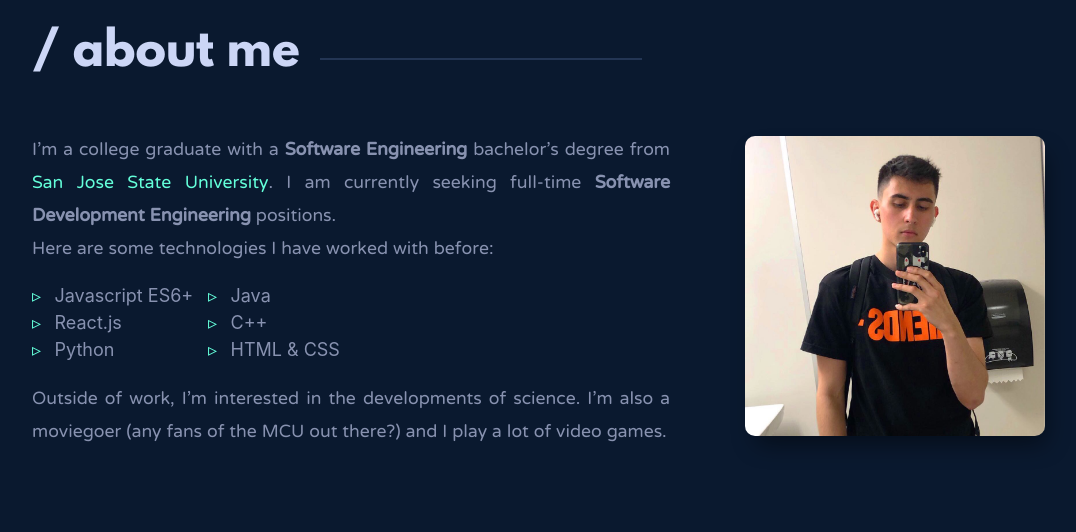
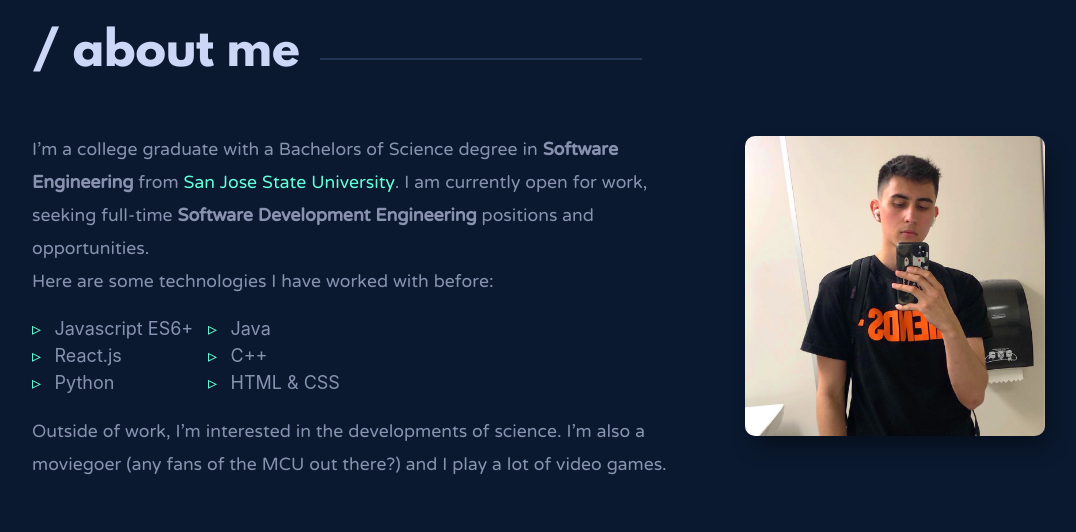
Before and after one commit to sairabbas/sairabbas.github.io, a React (Create React App) app: page / in a window 1280 px wide. Shown: the part 740-1272 px from the top of the page, without its empty margins (160-1236 px from the left). Built offline with nearby package versions, Linux system fonts and the light colour scheme.

Commit message:
cleaned up some descriptions

```diff
--- a/src/components/About.js
+++ b/src/components/About.js
@@ -19,12 +19,12 @@ export default class About extends React.Component {
                 / about me
                 </span>
                     <p className="about-desc">
-                        I'm a college graduate with a <b>Software Engineering</b> bachelor's degree from
+                        I'm a college graduate with a Bachelors of Science degree in <b>Software Engineering</b> from
                         <a href="https://www.sjsu.edu/bsse/" target="_blank">
                             {" "}
                             San Jose State University
                         </a>
-                        . I am currently seeking full-time <b>Software Development Engineering</b> positions.
+                        . I am currently open for work, seeking full-time <b>Software Development Engineering</b> positions and opportunities.
                         <br></br>
                         Here are some technologies I have worked with before:
                     </p>
--- a/src/data/ProjectsData.js
+++ b/src/data/ProjectsData.js
@@ -69,16 +69,16 @@ export default {
             link: "https://github.com/sairabbas/2Do",
         },
         {
-            title: "Tic Tac Toe",
-            desc: "A tic tac toe board game that has two players play against each other to win, it's graphical user interface is Java GUI based",
-            techStack: "Java MVC Spring",
-            link: "https://github.com/sairabbas/TicTacToe",
+            title: "MockFB",
+            desc: "A Facebook mockup application that explores the social network's ability to connect other user's with one another, it's graphical user interface is Java Swing based",
+            techStack: "Java Observer Swing",
+            link: "https://github.com/sairabbas/MockFB",
         },
         {
-            title: "MockFB",
-            desc: "A Facebook mockup application that explores the social network's ability to connect other user's with one another, it's GUI is also Java GUI based",
-            techStack: "Java Observer/MVC Spring",
-            link: "https://github.com/sairabbas/MockFB",
+            title: "Tic Tac Toe",
+            desc: "A classic tic tac toe board game that has two players play against each other for only one winner to prevail, it's GUI is also based in Java Swing",
+            techStack: "Java MVC Swing",
+            link: "https://github.com/sairabbas/TicTacToe",
         }
     ]
 }
--- a/src/styles/About.css
+++ b/src/styles/About.css
@@ -11,7 +11,6 @@
     color: var(--slate);
     max-width: 29em;
     font-size: 1.375em;
-    text-align: justify;
 }
 .about-image {
     max-width: 18.75em;
```
